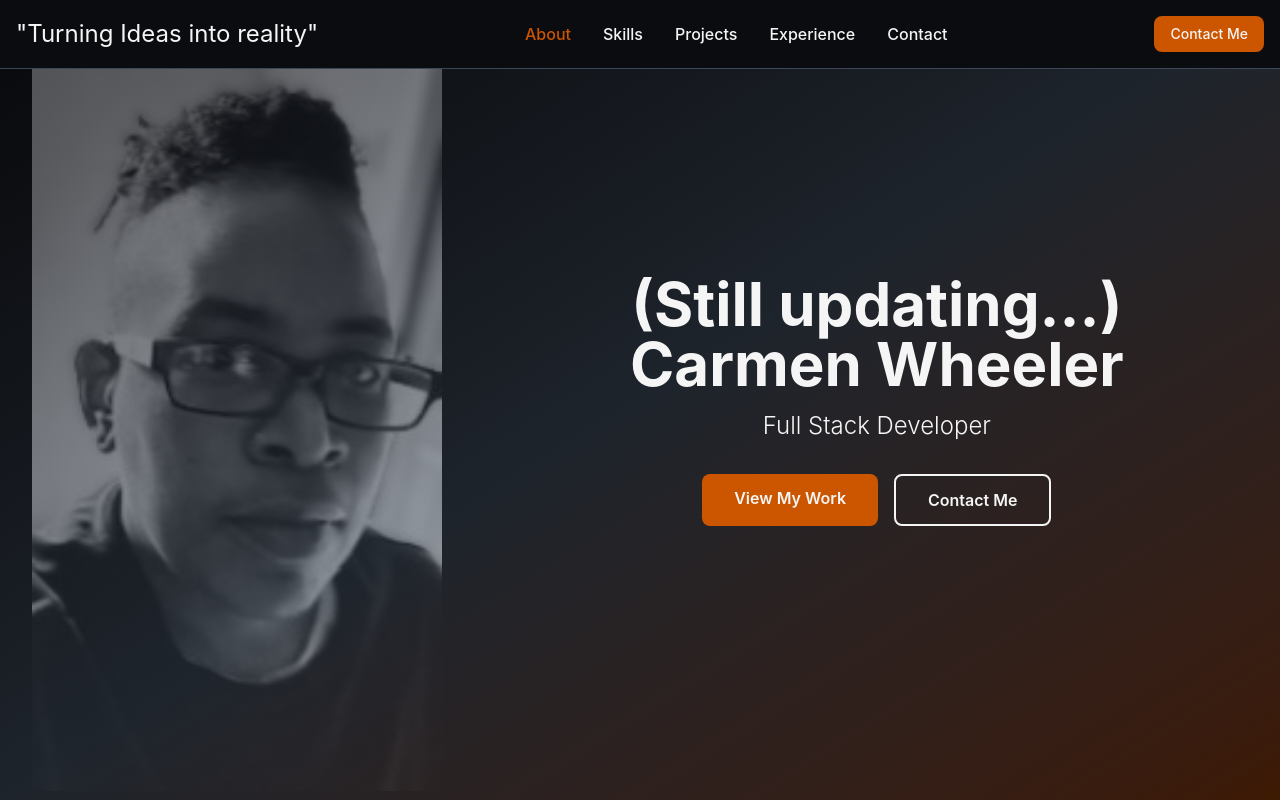
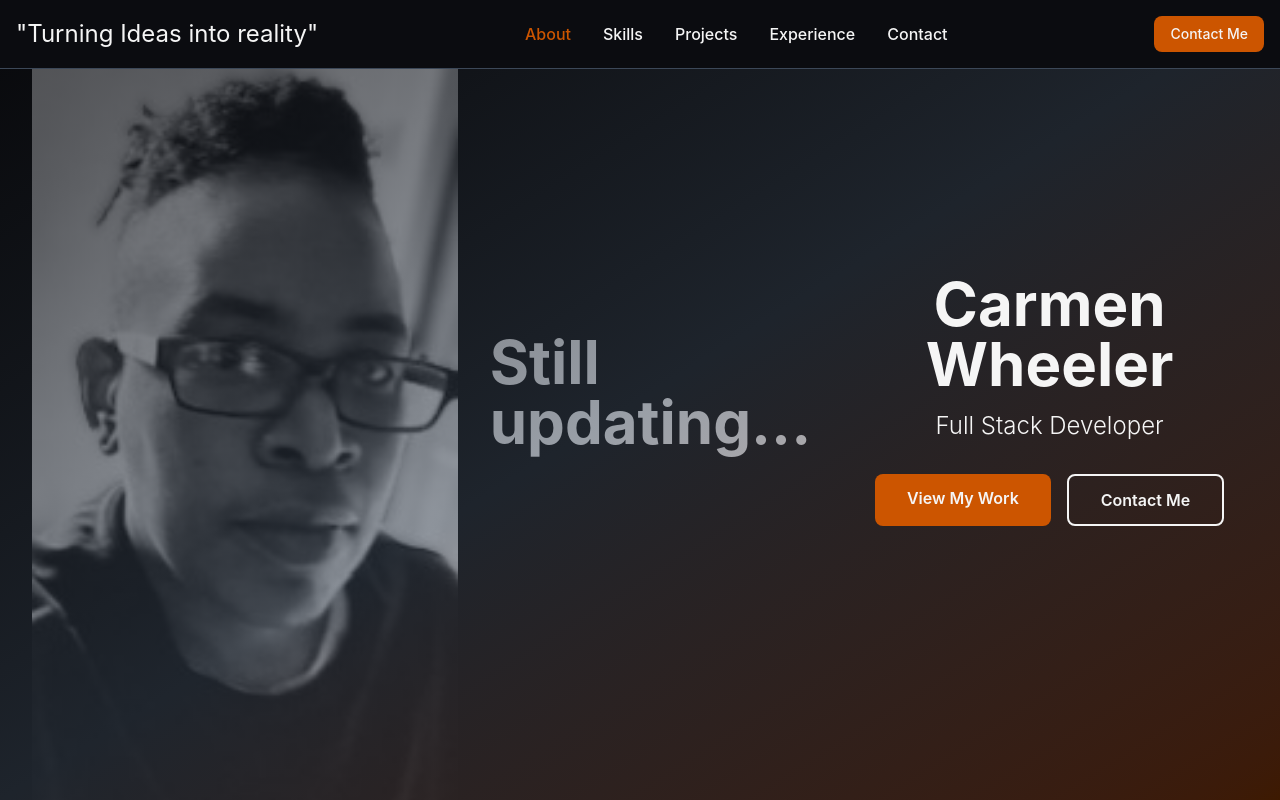
Before and after one commit to OutsideofemiT/Developer-Portfolio, a React (Vite) app: page / in a window 1280 px wide. Shown: the top 800 px of the page. Built offline with nearby package versions, Linux system fonts and the light colour scheme.

Commit message:
correcting styling for homepage

```diff
--- a/src/pages/Home.tsx
+++ b/src/pages/Home.tsx
@@ -27,11 +27,11 @@ return (
 			{/* Gradient Overlay - Smoky to Ash with subtle burnt */}
 			<div className="absolute inset-0 bg-gradient-to-br from-smoky/70 via-ash/50 to-burnt/30"></div>
 			<h1 className="text-4xl md:text-6xl font-bold text-whitesmoke mb-4">
-
+				Still updating...
 			</h1>
+			<br></br>
 			<div className="relative z-10 text-center px-6 md:px-12">
 				<h1 className="text-4xl md:text-6xl font-bold text-whitesmoke mb-4">
-					(Still updating...)
 					Carmen Wheeler
 				</h1>
 				<p className="text-xl md:text-2xl text-whitesmoke mb-8 font-light">
```
